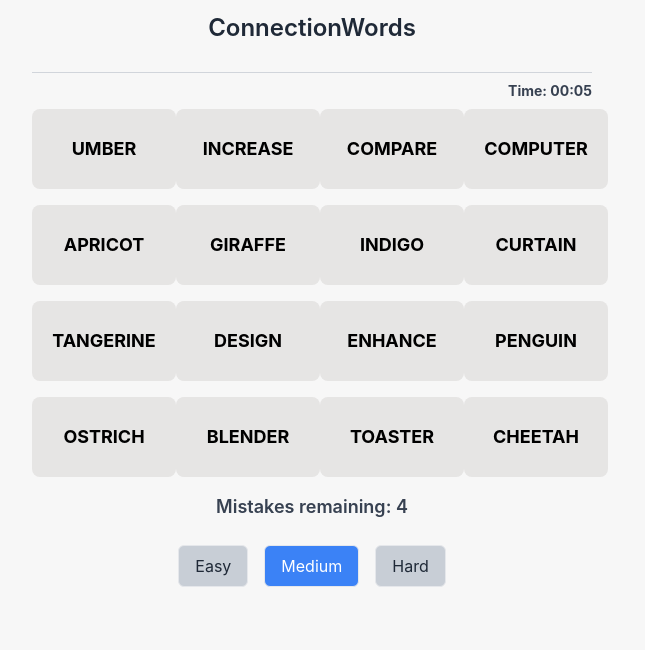
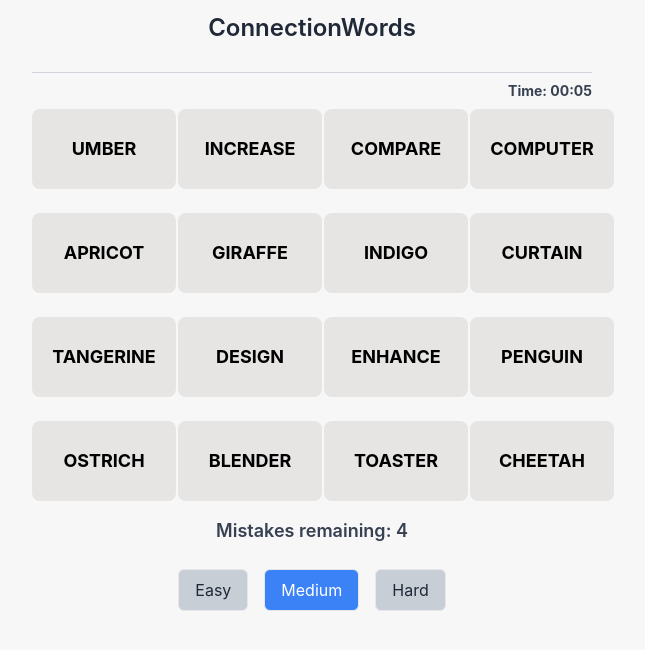
Before and after one commit to Heminyildiz/ConnectionWords, a React (Create React App) app: page / in a window 1280 px wide. Shown: the top 650 px of the page, without its empty margins (328-973 px from the left). Built offline with nearby package versions, Linux system fonts and the light colour scheme.

Commit message:
Update App.jsx

```diff
--- a/src/App.jsx
+++ b/src/App.jsx
@@ -173,7 +173,7 @@ const App = () => {
         </div>
         {/* Kelime grid container */}
         <div className="w-[35rem]">
-          <div className="grid grid-cols-4 gap-4">
+          <div className="grid grid-cols-4 gap-6">
             {words.map(word => (
               <WordButton
                 key={word.id}
```
